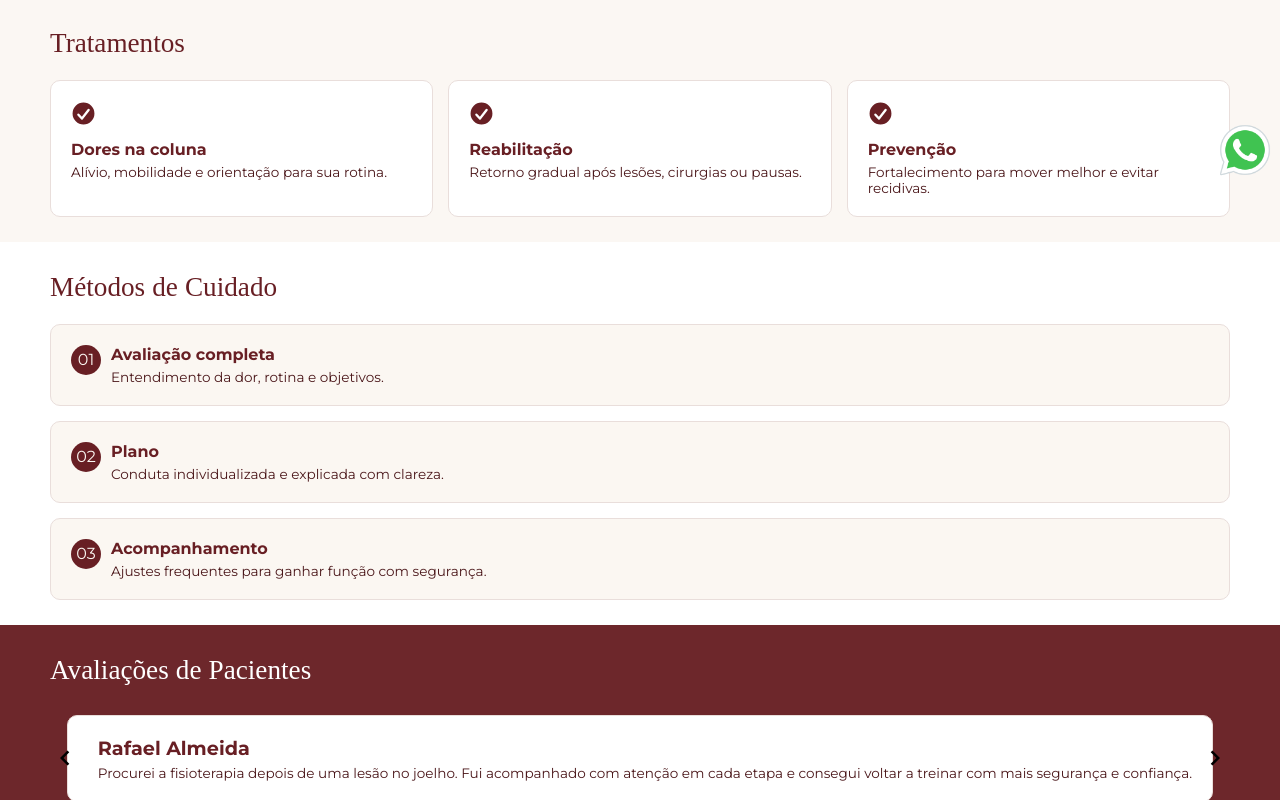
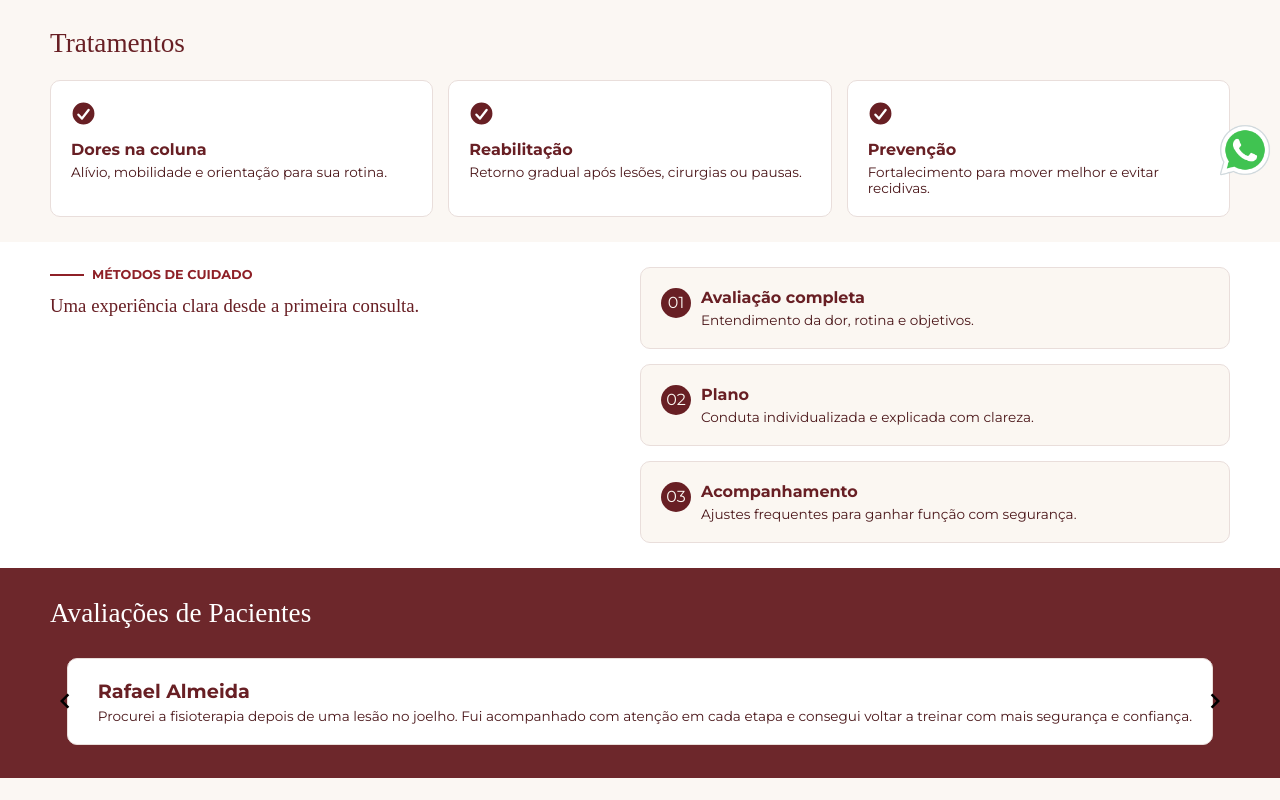
Before and after one commit to mateusschulleleite/site-fisioterapia-debora, a Vue app: page / in a window 1280 px wide. Shown: the part 610-1410 px from the top of the page. Built offline with nearby package versions, Linux system fonts and the light colour scheme.

Commit message:
Ajuste para desktop da seção de métodos

```diff
--- a/src/components/Methods.vue
+++ b/src/components/Methods.vue
@@ -1,6 +1,11 @@
 <template>
     <Section>
         <SectionTitle>Métodos de Cuidado</SectionTitle>
+        <div>
+            <div>
+                <span>MÉTODOS DE CUIDADO</span>
+                <h3>Uma experiência clara desde a primeira consulta.</h3>
+            </div>
             <ul>
                 <Card title="Avaliação completa" description="Entendimento da dor, rotina e objetivos.">
                     <template #icon>
@@ -18,6 +23,7 @@
                     </template>
                 </Card>
             </ul>
+        </div>
     </Section>
 </template>
 
@@ -30,6 +36,68 @@ import SectionTitle from './SectionTitle.vue';
 <style scoped lang="scss">
 section {
     background: #ffffff;
+
+    >div {
+        ul {
+            display: flex;
+            flex-direction: column;
+            gap: 15px;
+
+            .card {
+                background: #FBF7F2;
+
+                .card__icon {
+                    span {
+                        background-color: #681F24;
+                        color: #FBF7F2;
+                        width: 30px;
+                        height: 30px;
+                        border-radius: 50%;
+                        display: flex;
+                        align-items: center;
+                        justify-content: center;
+                    }
+                }
+            }
+        }
+    }
+
+    @media (min-width: 1024px) {
+        h2 {
+            display: none;
+        }
+
+        > div {
+            display: grid;
+            grid-template-columns: 1fr 1fr;
+
+            > div {
+                display: flex;
+                flex-direction: column;
+
+                > span {
+                    font-family: "Montserrat", sans-serif !important;
+                    color: #8e2027;
+                    font-weight: 700;
+                    font-size: 0.8rem;
+                    margin-bottom: 10px;
+
+                    &::before {
+                        content: "";
+                        display: inline-block;
+                        width: 34px;
+                        height: 2px;
+                        background-color: #8e2027;
+                        margin-right: 8px;
+                        vertical-align: middle;
+                    }
+                }
+            }
+
+            h3 {
+                color: #681F24;
+                font-weight: 400;
+            }
 
             ul {
                 display: flex;
@@ -54,4 +122,6 @@ import SectionTitle from './SectionTitle.vue';
                 }
             }
         }
+    }
+}
 </style>
```
Lines whose indentation alone changed are shown as unchanged.
